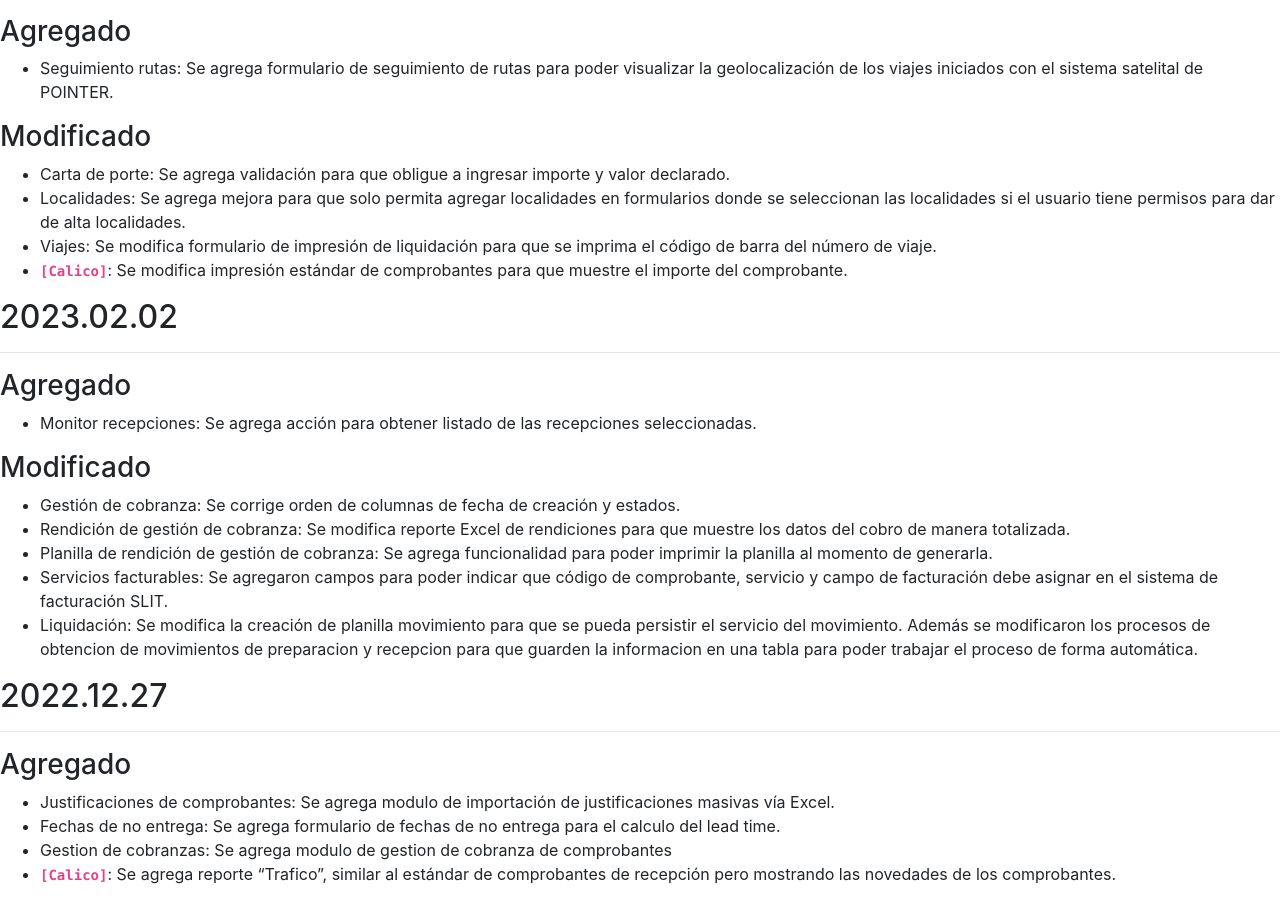
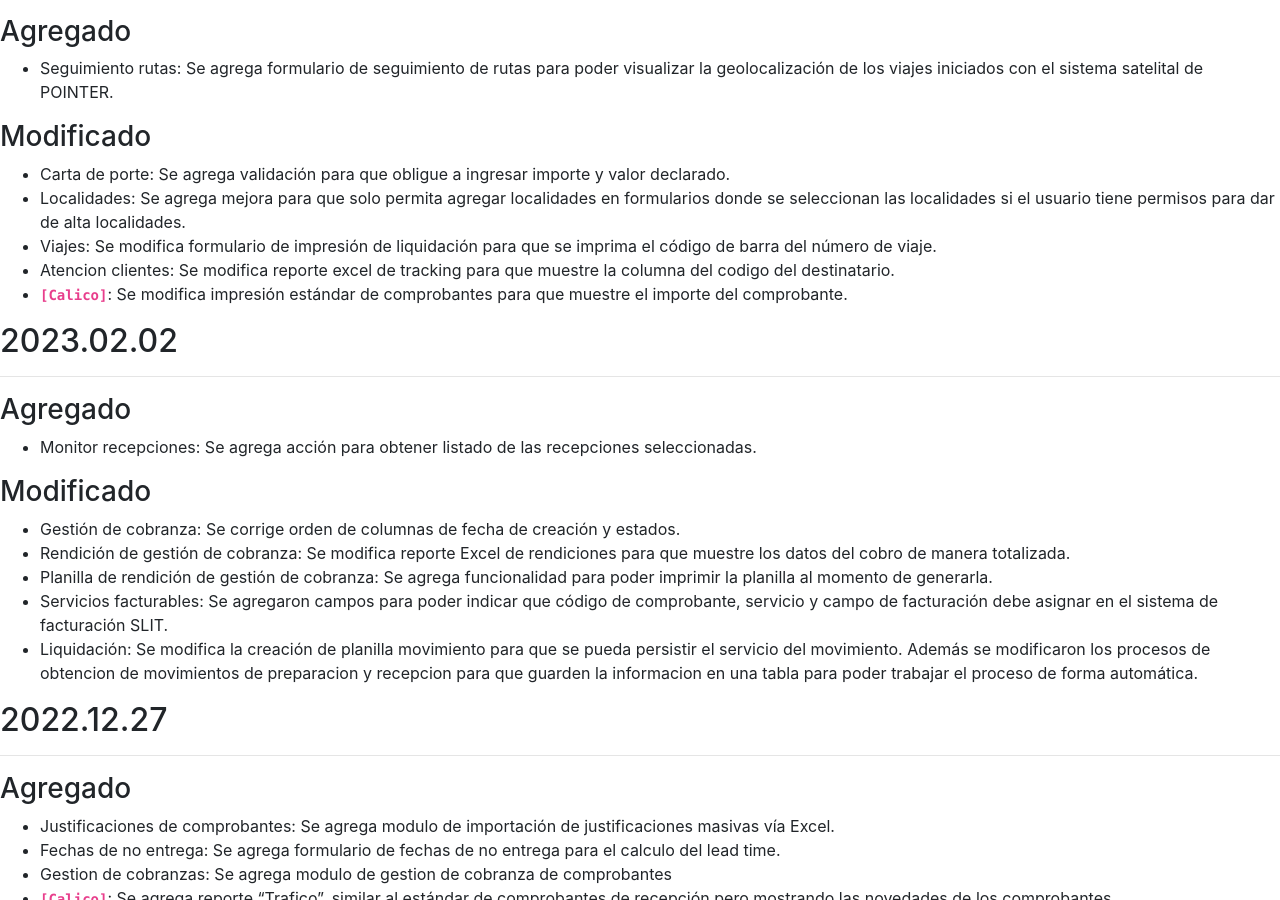
Before and after one commit to brainsys-arsaad/versionado, a Jekyll site: the page built from registro-cambios.markdown, in a window 1280 px wide and 900 px high, scrolled down 425 px. Built offline with Jekyll 4.4.1, drawn with Linux system fonts in a browser that asks for light colours.

Commit message:
Update registro-cambios.markdown

```diff
--- a/registro-cambios.markdown
+++ b/registro-cambios.markdown
@@ -99,6 +99,7 @@ El formato esta basado en [Keep a Changelog](https://keepachangelog.com/es-ES/1.
 - Carta de porte: Se agrega validación para que obligue a ingresar importe y valor declarado.
 - Localidades: Se agrega mejora para que solo permita agregar localidades en formularios donde se seleccionan las localidades si el usuario tiene permisos para dar de alta localidades.
 - Viajes: Se modifica formulario de impresión de liquidación para que se imprima el código de barra del número de viaje.
+- Atencion clientes: Se modifica reporte excel de tracking para que muestre la columna del codigo del destinatario.
 - **`[Calico]`**: Se modifica impresión estándar de comprobantes para que muestre el importe del comprobante.
 
 ## 2023.02.02
```
